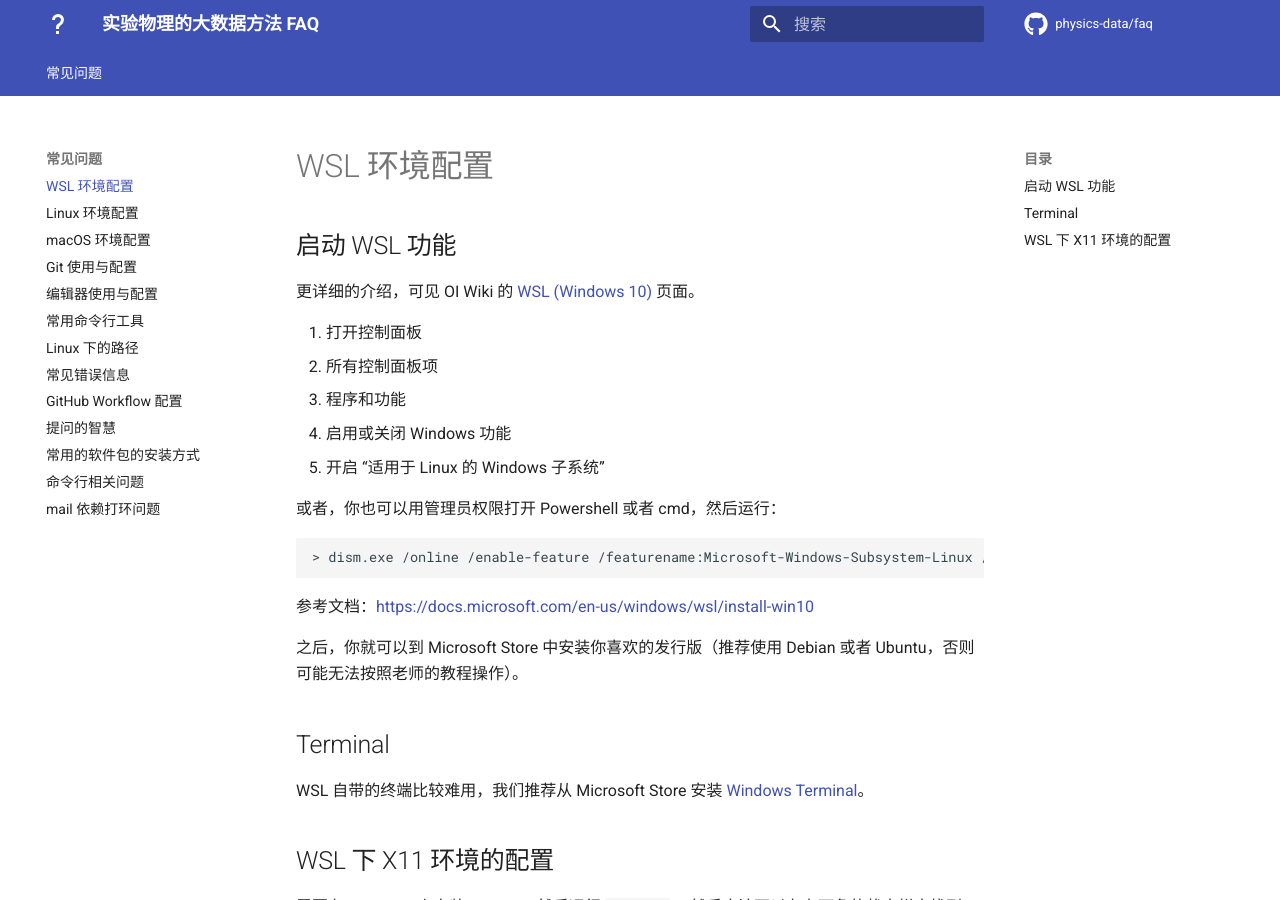
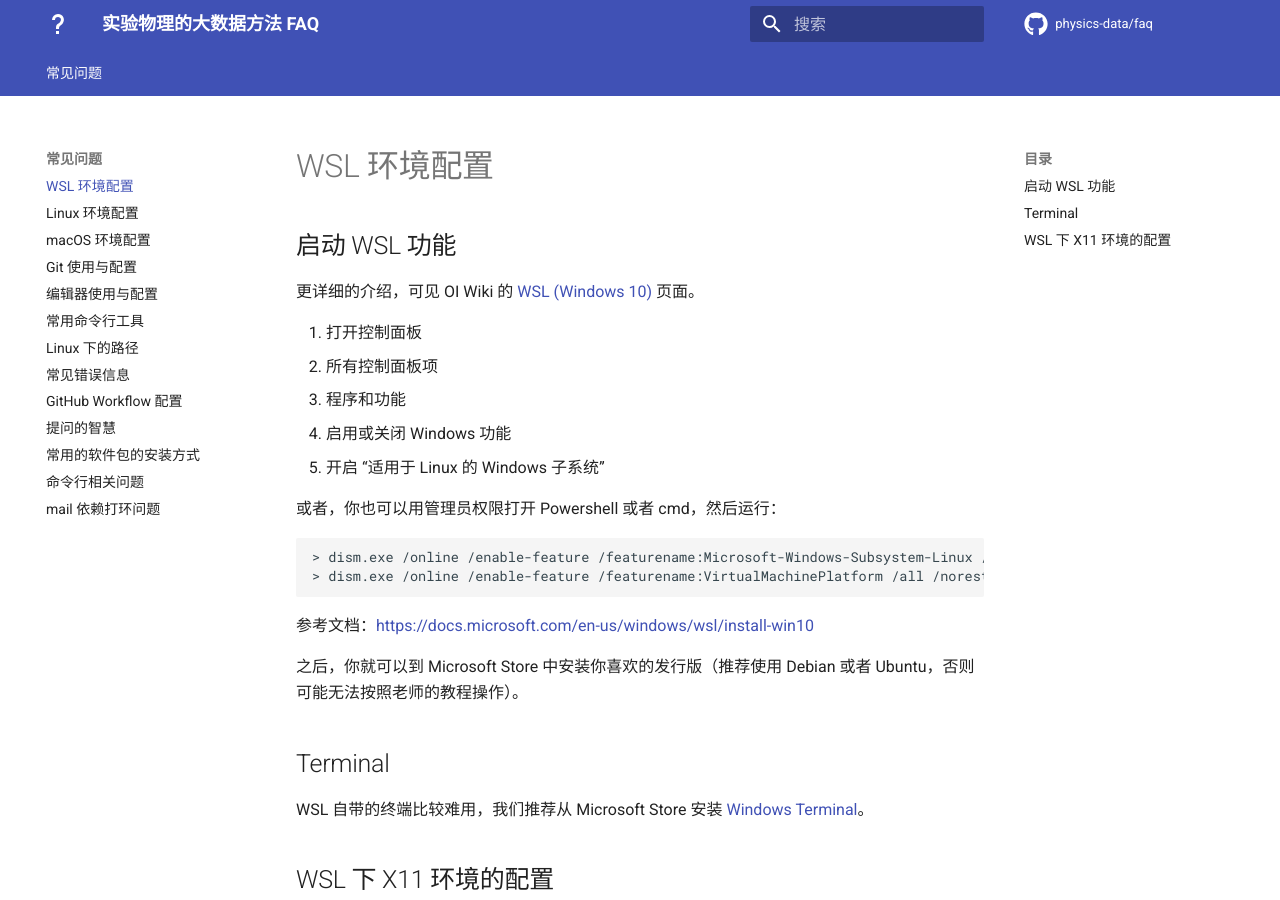
Before and after one commit to physics-data/faq, an MkDocs documentation site: the page built from docs/wsl.md, in a window 1280 px wide and 900 px high. Built offline with MkDocs 1.6.1 and Material for MkDocs 9.7.7, drawn with Linux system fonts in a browser that asks for light colours; comment, search, counter and statistics services are not loaded.

Commit message:
Enable virtual machine platform for wsl2

````diff
--- a/docs/wsl.md
+++ b/docs/wsl.md
@@ -12,6 +12,7 @@
 
 ```cmd
 > dism.exe /online /enable-feature /featurename:Microsoft-Windows-Subsystem-Linux /all /norestart
+> dism.exe /online /enable-feature /featurename:VirtualMachinePlatform /all /norestart
 ```
 
 参考文档：https://docs.microsoft.com/en-us/windows/wsl/install-win10
````
